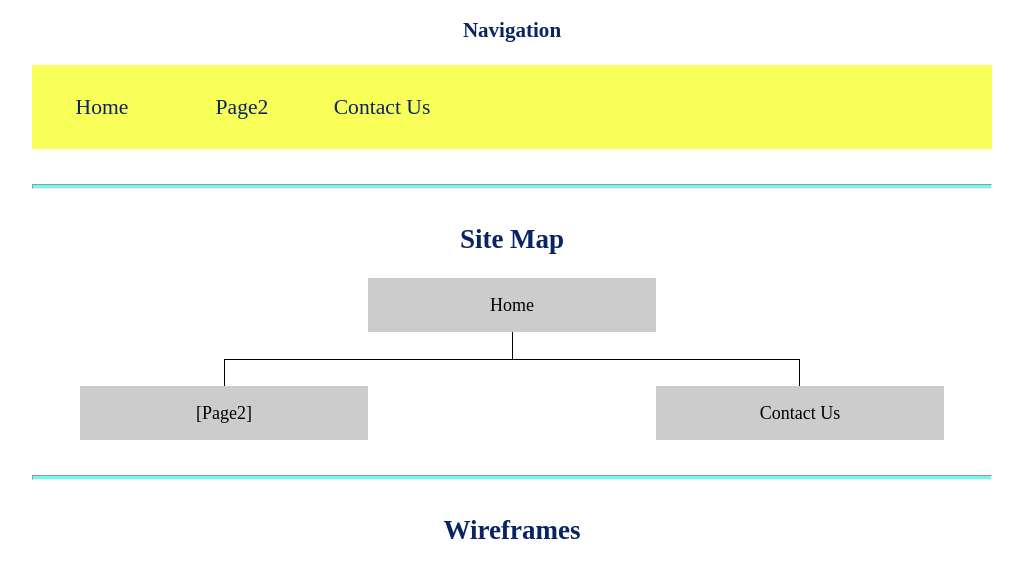
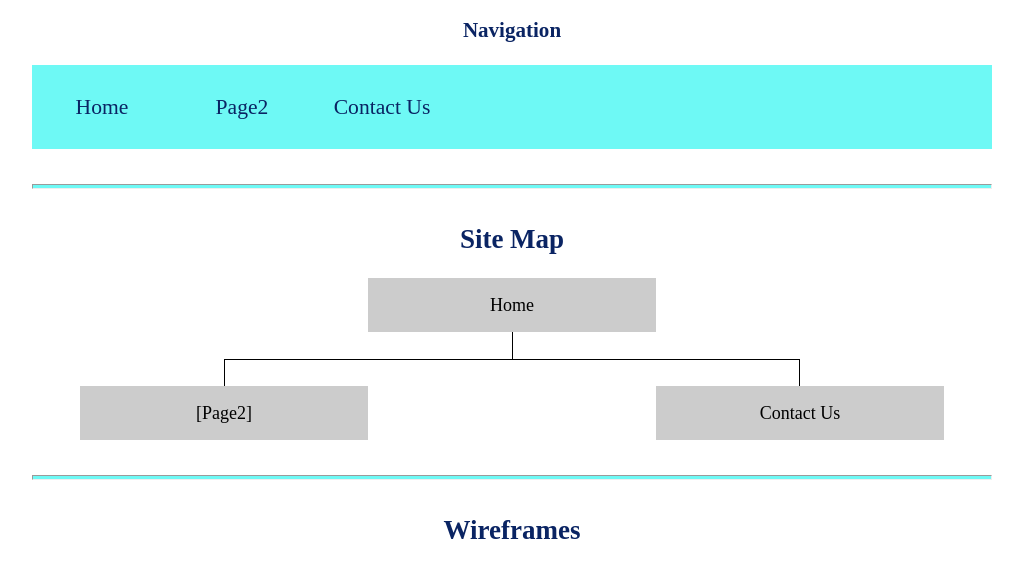
Before and after one commit to clybb/wwr, a plain HTML site: page site-plan-rafting.html in a window 1280 px wide. Shown: the part 1877-2442 px from the top of the page, without its empty margins (128-1151 px from the left). Drawn offline with Linux system fonts and the light colour scheme; a web font is replaced by a local one.

Commit message:
color change for site plan

```diff
--- a/styles/site-plan-rafting.css
+++ b/styles/site-plan-rafting.css
@@ -22,7 +22,7 @@ Fonts are separated by a | */
   --paragraph-color-on-color: #6ef9f5; /* paragraph text on a colored background */
   --paragraph-background-color: #0A2463  ;
   --nav-link-color: #0A2463;
-  --nav-background-color: #f7ff58;
+  --nav-background-color: #6ef9f5;
   --nav-hover-link-color: #6ef9f5;
   --nav-hover-background-color: #6C91C2;
 }
```
